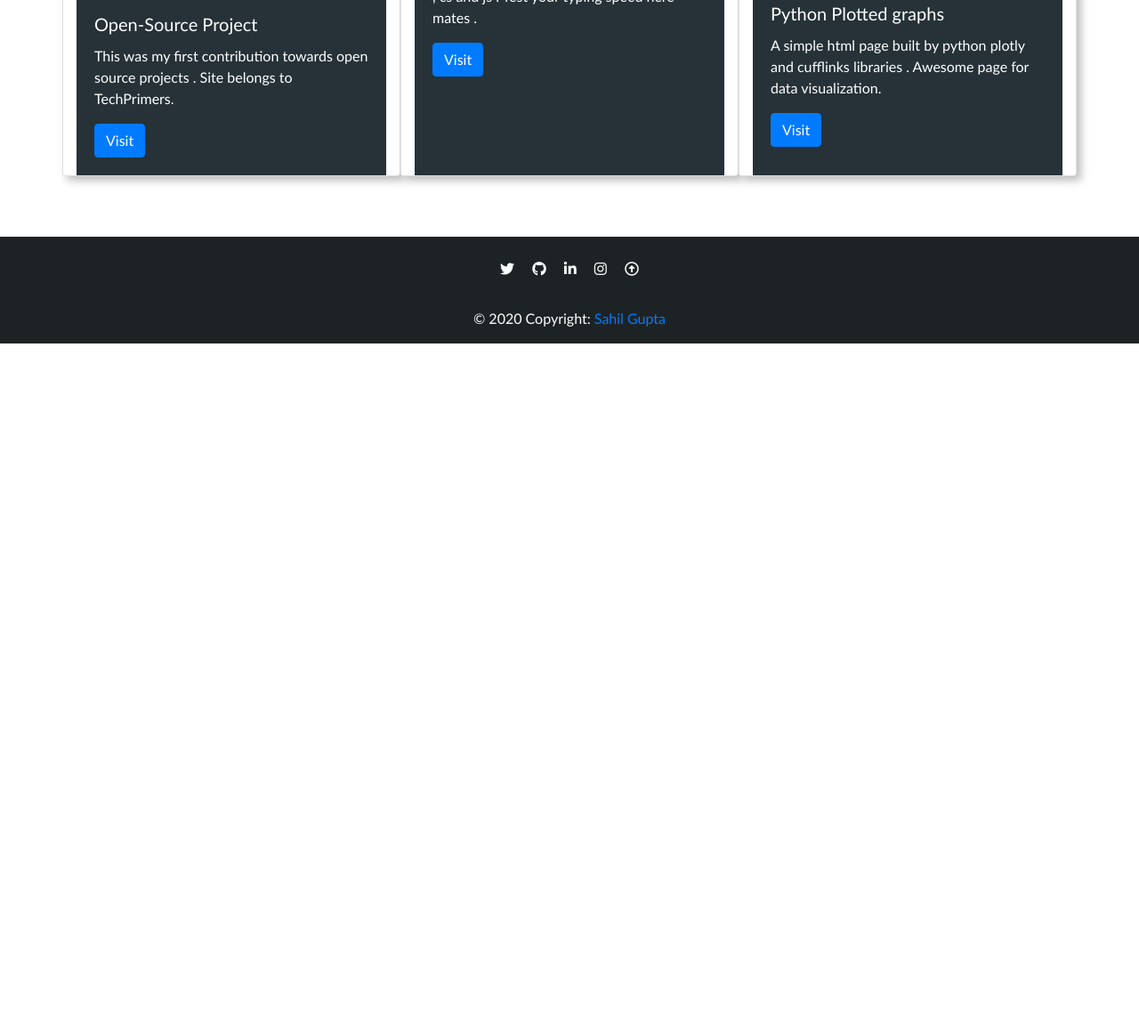
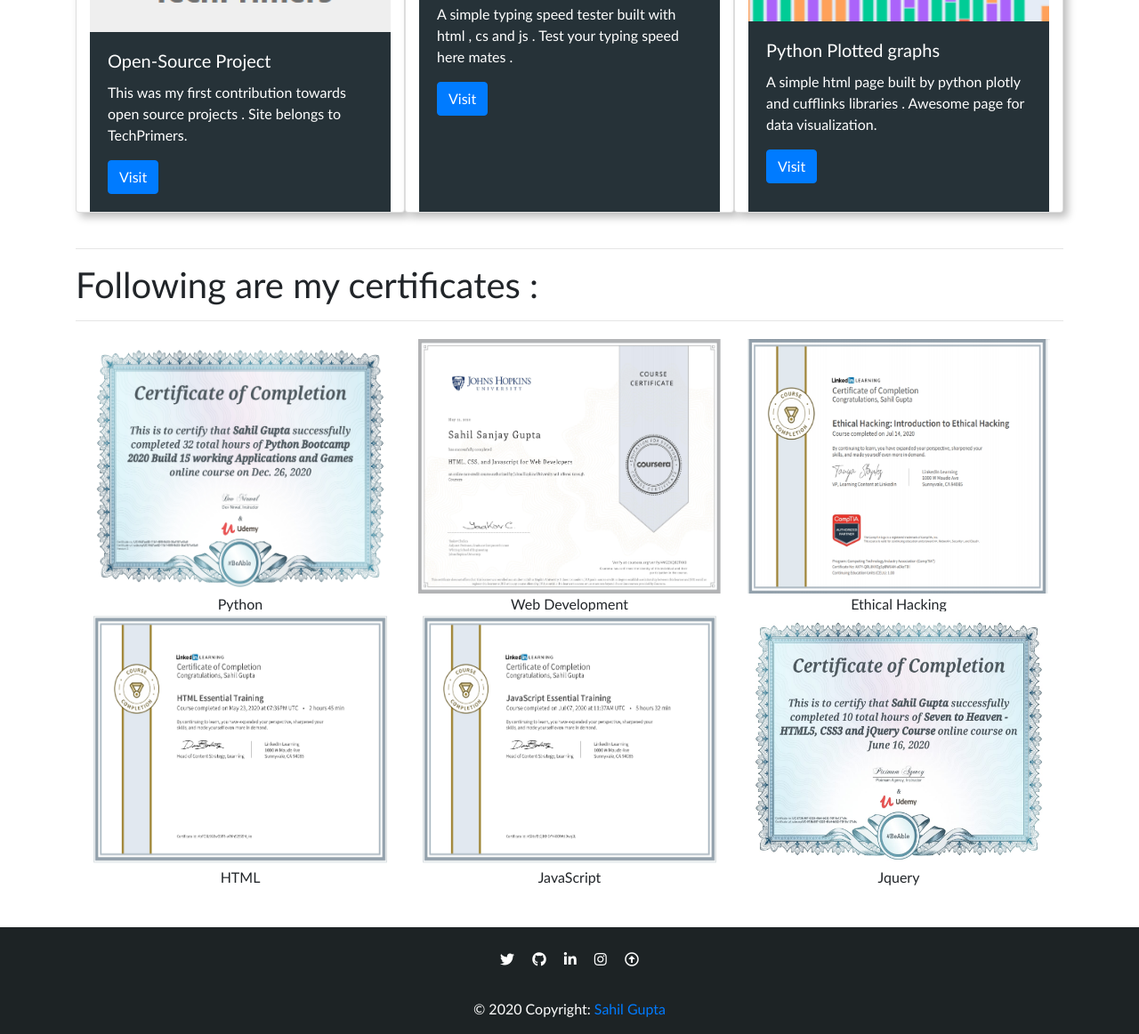
Before and after one commit to Sahil1709/sahil1709.github.io, a plain HTML site: page index.html in a window 1280 px wide. Shown: the part 1356-2518 px from the top of the page at 89% size. Before the commit the page ends 1742 px from the top, so only its background shows below. Drawn offline with nearby package versions, Linux system fonts and the light colour scheme.

Commit message:
certificates

```diff
--- a/css/style.css
+++ b/css/style.css
@@ -19,3 +19,15 @@
     margin-bottom: 20px;
     box-shadow: 5px 5px 10px  rgb(189, 189, 189);
 }
+.responsive-image{
+    width: 100%;
+    height:100%;
+}
+.row{
+    margin:20px 0px;
+}
+@media (max-width:720px){
+    .responsive-image{
+
+    }
+}
--- a/index.html
+++ b/index.html
@@ -9,6 +9,7 @@
     <title>Sahil's GithuB</title>
   </head>
   <body>
+    <!-- NAVBAR -->
     <nav class="navbar navbar-expand-lg navbar-light bg-light">
         <div class="navbar-brand">Sahil</div>
         <button class="navbar-toggler" type="button" data-toggle="collapse" data-target="#navbarSupportedContent" aria-controls="navbarSupportedContent" aria-expanded="false" aria-label="Toggle navigation">
@@ -19,6 +20,9 @@
           <ul class="navbar-nav mr-auto">
             <li class="nav-item active">
               <a class="nav-link" href="https://github.com/Sahil1709/">Home <span class="sr-only">(current)</span></a>
+            </li>
+            <li class="nav-item">
+              <a class="nav-link" href="#certificates">Certificates</a>
             </li>
             <li class="nav-item">
               <a class="nav-link" href="https://www.youtube.com/channel/UCcq3KgYb_xM4YpEZJFUMXrg">Youtube</a>
@@ -44,9 +48,12 @@
           </form>
         </div>
       </nav>
+    <!--NAVBAR END-->
 
     <h1>Following are my repositories :</h1>
+    <hr>
     <div class="container">
+      <!--Repositories start-->
       <div class="row">
 
     <div class="card col-lg-4 col-md-4 col-sm-12" style="width: 18rem;">
@@ -117,7 +124,127 @@
         </div>
 
       </div>
-    </div>
+       <!--Repositories end-->
+       <hr>
+       <h1 id='certificates'>Following are my certificates :</h1>
+       <hr>
+       <!--CerTIFICATEWS START-->
+       <div class="row">
+        <!--ROW 1-->
+      <div class="col-lg-4 col-md-6 col-sm-12">
+        <a href="https://www.udemy.com/certificate/UC-f4d7ae62-11b1-48f8-9d55-36af187a45a9/">
+        <img class="responsive-image" src='images/python.jpg' alt='python'></img>
+        </a>
+        <div class="text-center">Python</div>
+      </div>
+      <div class="col-lg-4 col-md-6 col-sm-12">
+        <a href="https://www.coursera.org/account/accomplishments/certificate/4W2ZKQ82TKK8">
+        <img class="responsive-image" src='images/webdev.jpg' alt='webdev'></img>
+        </a>
+        <div class="text-center">Web Development</div>
+      </div>
+      <div class="col-lg-4 col-md-12 col-sm-12">
+        <a href="https://www.linkedin.com/learning/ethical-hacking-introduction-to-ethical-hacking">
+        <img class="responsive-image" src='images/ethical.jpeg' alt='ethcical havk'></img>
+        </a>
+        <div class="text-center">Ethical Hacking</div>
+      </div>
+
+      </div>
+      <!--ROW 2-->
+      <div class="row">
+
+        <div class="col-lg-4 col-md-6 col-sm-12">
+          <a href="https://www.linkedin.com/learning/html-essential-training-4/what-is-html">
+          <img class="responsive-image" src='images/html.jpg' alt='HTML'></img>
+          </a>
+          <div class="text-center">HTML</div>
+        </div>
+        <div class="col-lg-4 col-md-6 col-sm-12">
+          <a href="https://www.linkedin.com/learning/javascript-essential-training-3/welcome">
+          <img class="responsive-image" src='images/js.jpg' alt='js'></img>
+          </a>
+          <div class="text-center">JavaScript</div>
+        </div>
+        <div class="col-lg-4 col-md-12 col-sm-12">
+          <a href="https://www.udemy.com/certificate/UC-973fd897-8225-45d4-b922-76f19a127a9c/">
+          <img class="responsive-image" src='images/html5.jpeg' alt='css3jq'></img>
+          </a>
+          <div class="text-center">Jquery</div>
+        </div>
+
+        </div>
+        <!--ROW 3
+        <div class="row">
+
+          <div class="col-lg-4 col-md-6 col-sm-12">
+            <a href="https://www.udemy.com/certificate/UC-f4d7ae62-11b1-48f8-9d55-36af187a45a9/">
+            <img class="responsive-image" src='images/python.jpg' alt='python'></img>
+            </a>
+            <div class="text-center">Python</div>
+          </div>
+          <div class="col-lg-4 col-md-6 col-sm-12">
+            <a href="https://www.coursera.org/account/accomplishments/certificate/4W2ZKQ82TKK8">
+            <img class="responsive-image" src='images/webdev.jpg' alt='webdev'></img>
+            </a>
+            <div class="text-center">Web Development</div>
+          </div>
+          <div class="col-lg-4 col-md-6 col-sm-12">
+            <a href="">
+            <img class="responsive-image" src='images/' alt='webdev'></img>
+            </a>
+            <div class="text-center">Name of course</div>
+          </div>
+
+          </div>-->
+          <!--ROW 4
+          <div class="row">
+
+            <div class="col-lg-4 col-md-6 col-sm-12">
+              <a href="https://www.udemy.com/certificate/UC-f4d7ae62-11b1-48f8-9d55-36af187a45a9/">
+              <img class="responsive-image" src='images/python.jpg' alt='python'></img>
+              </a>
+              <div class="text-center">Python</div>
+            </div>
+            <div class="col-lg-4 col-md-6 col-sm-12">
+              <a href="https://www.coursera.org/account/accomplishments/certificate/4W2ZKQ82TKK8">
+              <img class="responsive-image" src='images/webdev.jpg' alt='webdev'></img>
+              </a>
+              <div class="text-center">Web Development</div>
+            </div>
+            <div class="col-lg-4 col-md-6 col-sm-12">
+              <a href="">
+              <img class="responsive-image" src='images/' alt='webdev'></img>
+              </a>
+              <div class="text-center">Name of course</div>
+            </div>
+
+            </div>-->
+            <!--ROW 5
+            <div class="row">
+
+              <div class="col-lg-4 col-md-6 col-sm-12">
+                <a href="https://www.udemy.com/certificate/UC-f4d7ae62-11b1-48f8-9d55-36af187a45a9/">
+                <img class="responsive-image" src='images/python.jpg' alt='python'></img>
+                </a>
+                <div class="text-center">Python</div>
+              </div>
+              <div class="col-lg-4 col-md-6 col-sm-12">
+                <a href="https://www.coursera.org/account/accomplishments/certificate/4W2ZKQ82TKK8">
+                <img class="responsive-image" src='images/webdev.jpg' alt='webdev'></img>
+                </a>
+                <div class="text-center">Web Development</div>
+              </div>
+              <div class="col-lg-4 col-md-6 col-sm-12">
+                <a href="">
+                <img class="responsive-image" src='images/' alt='webdev'></img>
+                </a>
+                <div class="text-center">Name of course</div>
+              </div>
+
+              </div>-->
+       <!--CerTIFICATEWS START-->
+    </div><!--CONTAINER END-->
 
 <br>
 <br>
```
Also changed, not shown: images/ethical.jpeg (added), images/html.jpg (added), images/html5.jpeg (added), images/js.jpg (added), images/python.jpg (added), images/webdev.jpg (added), 1 other file.
